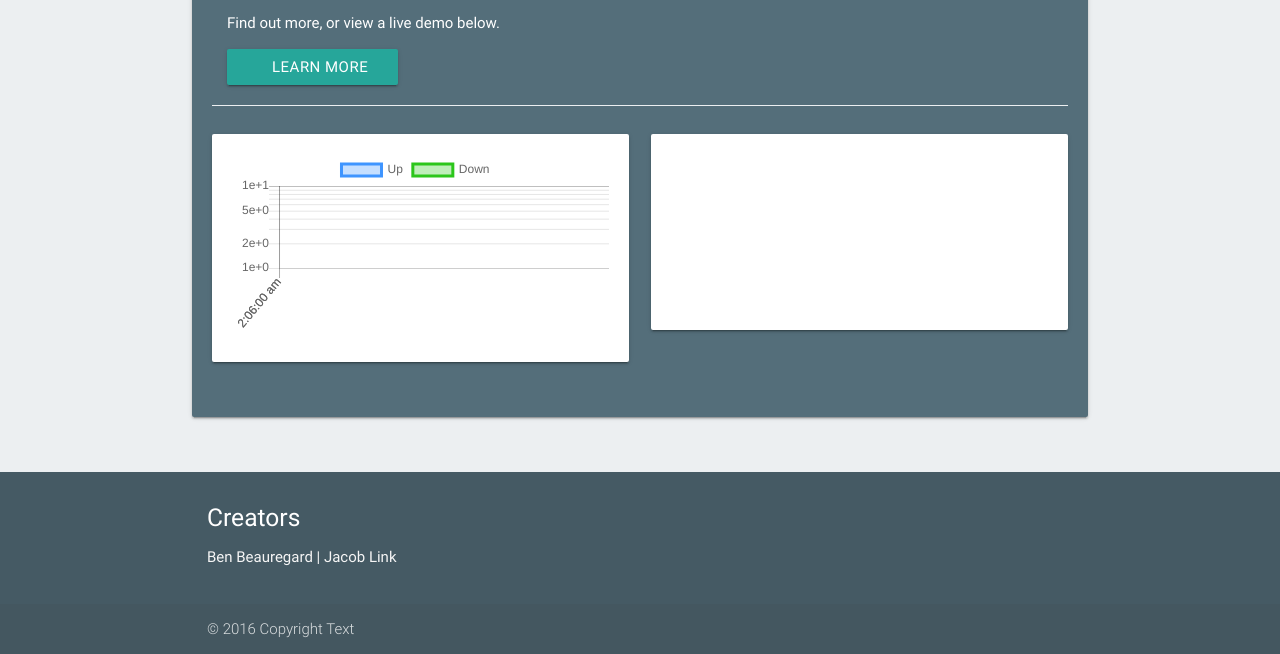
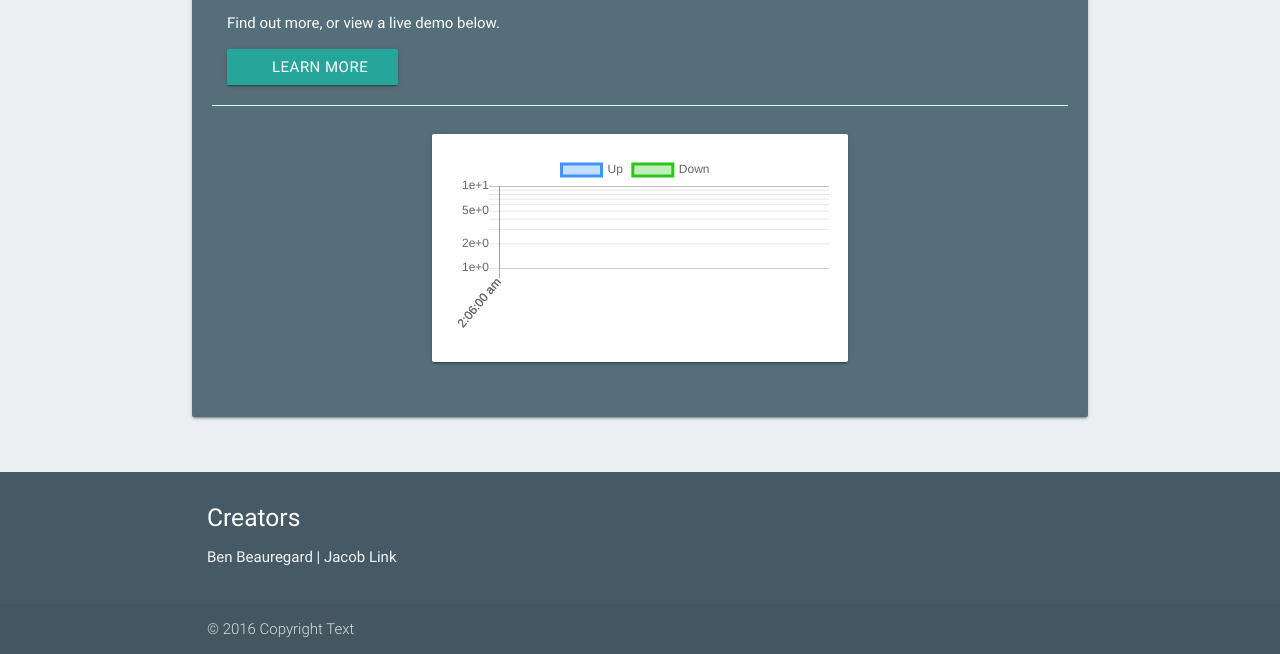
Before and after one commit to bot190/cs4241-Final-Project, a website: page index.html in a window 1280 px wide. Shown: the part 207-861 px from the top of the page. Drawn offline with Linux system fonts and the light colour scheme; files that its build step writes are made by us from their sources; a script that the page names is missing; files whose address does not match are found by name.

Commit message:
frontpage cleanup

```diff
--- a/index.html
+++ b/index.html
@@ -62,21 +62,14 @@
 							<div class="row">
 							</div>
 							<div class="row">
-								<div class="col s12 m6">
+								<div class="col s12 m3 l3">
+								</div>
+								<div class="col s12 m6 l6 center-align">
 									<div class="card-panel">
 										<canvas id="myChart"></canvas>
-										<!--
-										<canvas id="myChart1"></canvas>
-										<canvas id="myChart2"></canvas>
-										<canvas id="myChart3"></canvas>
-										<canvas id="myChart4"></canvas>
-										-->
 									</div>
 								</div>
-								<div class="col s12 m6">
-									<div class="card-panel">
-										<canvas class="BandwidthChart" id="chart1"></canvas>
-									</div>
+								<div class="col s12 m3 l3">
 								</div>
 							</div>
 						</div>
```
